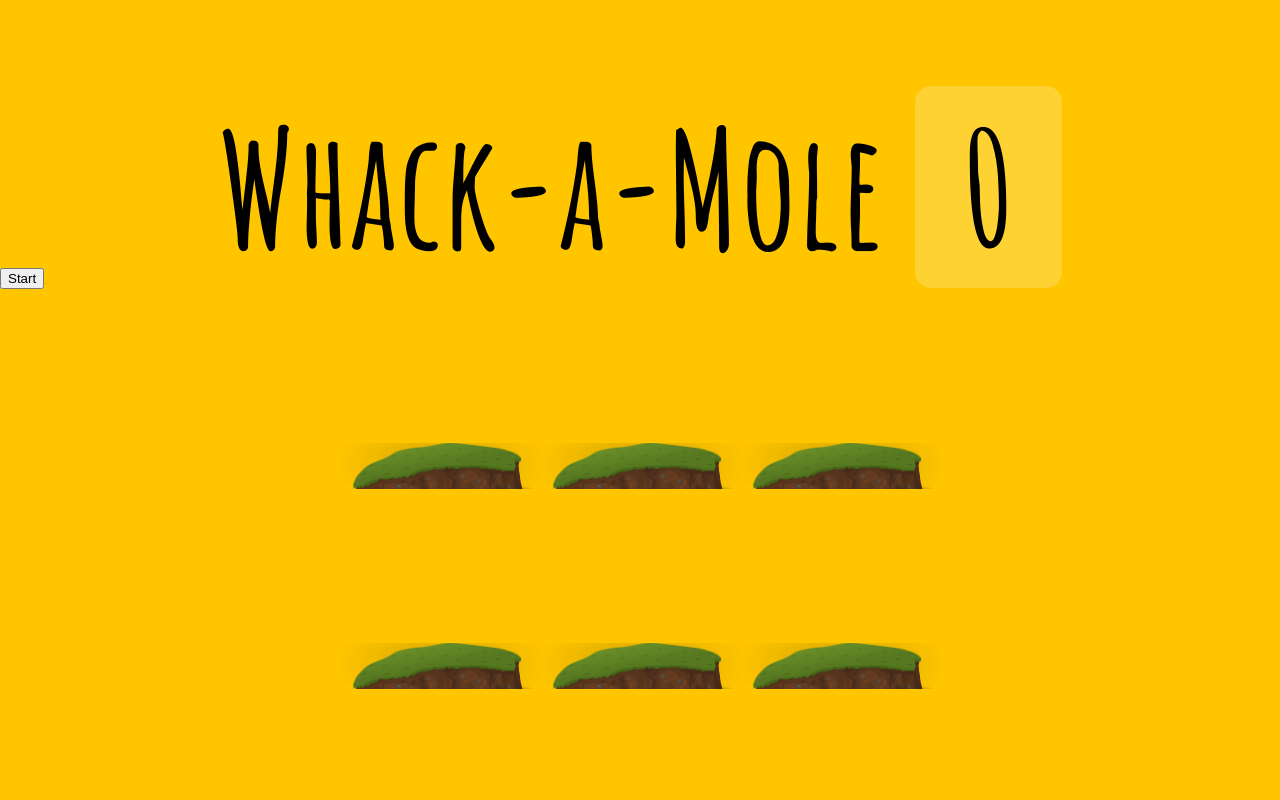
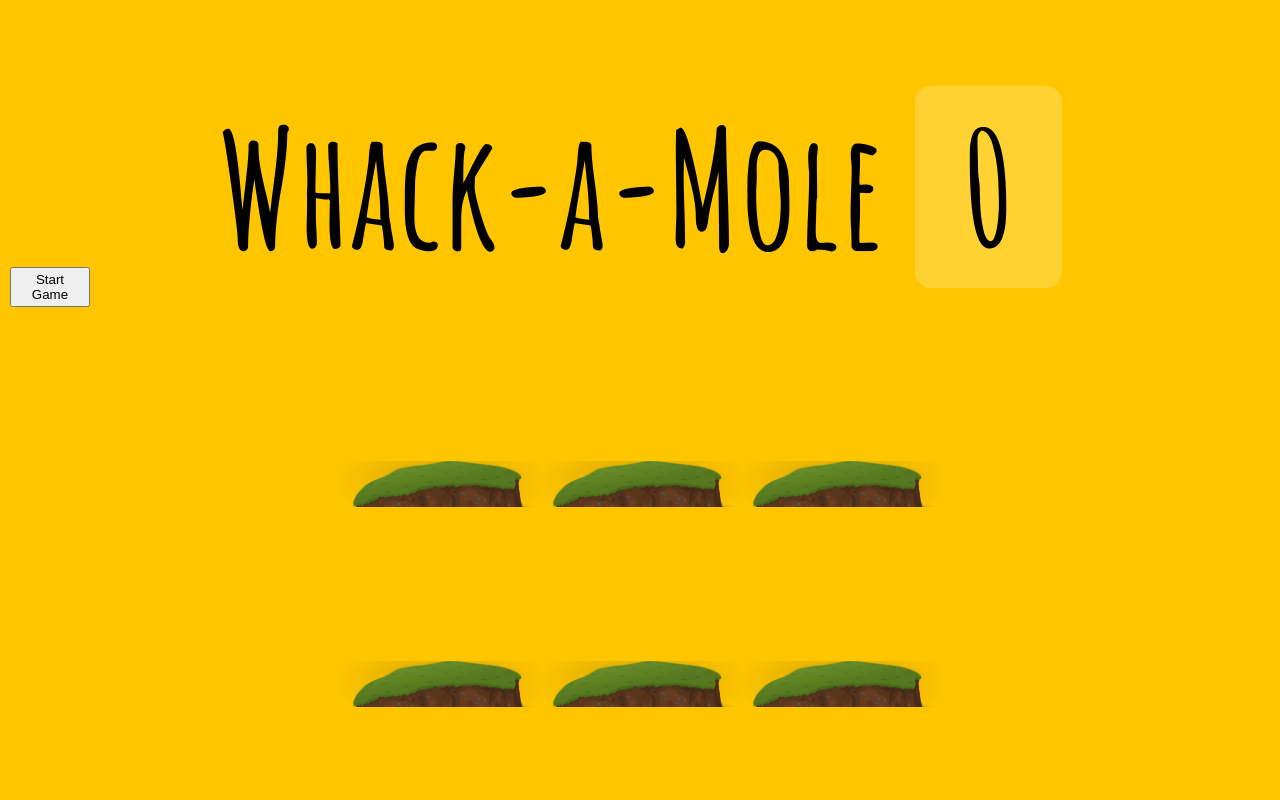
Before and after one commit to BG-dev/Whack-a-Mole, a plain HTML site: page index.html in a window 1280 px wide. Drawn offline with Linux system fonts and the light colour scheme.

Commit message:
change startGame button

```diff
--- a/index.html
+++ b/index.html
@@ -13,7 +13,7 @@
 <body>
     <h1>Whack-a-Mole <span class="score">0</span></h1>
 
-    <button onclick="startGame()">Start</button>
+    <button onclick="startGame()">Start Game</button>
 
     <div class="game">
         <div class="hole hole1">
--- a/style.css
+++ b/style.css
@@ -11,6 +11,12 @@ body{
     padding: 0;
     margin: 0;
     font-family: 'Amatic SC', cursive;
+}
+
+button{
+    width: 80px;
+    height: 40px;
+    margin-left: 10px;
 }
 
 h1{
```
